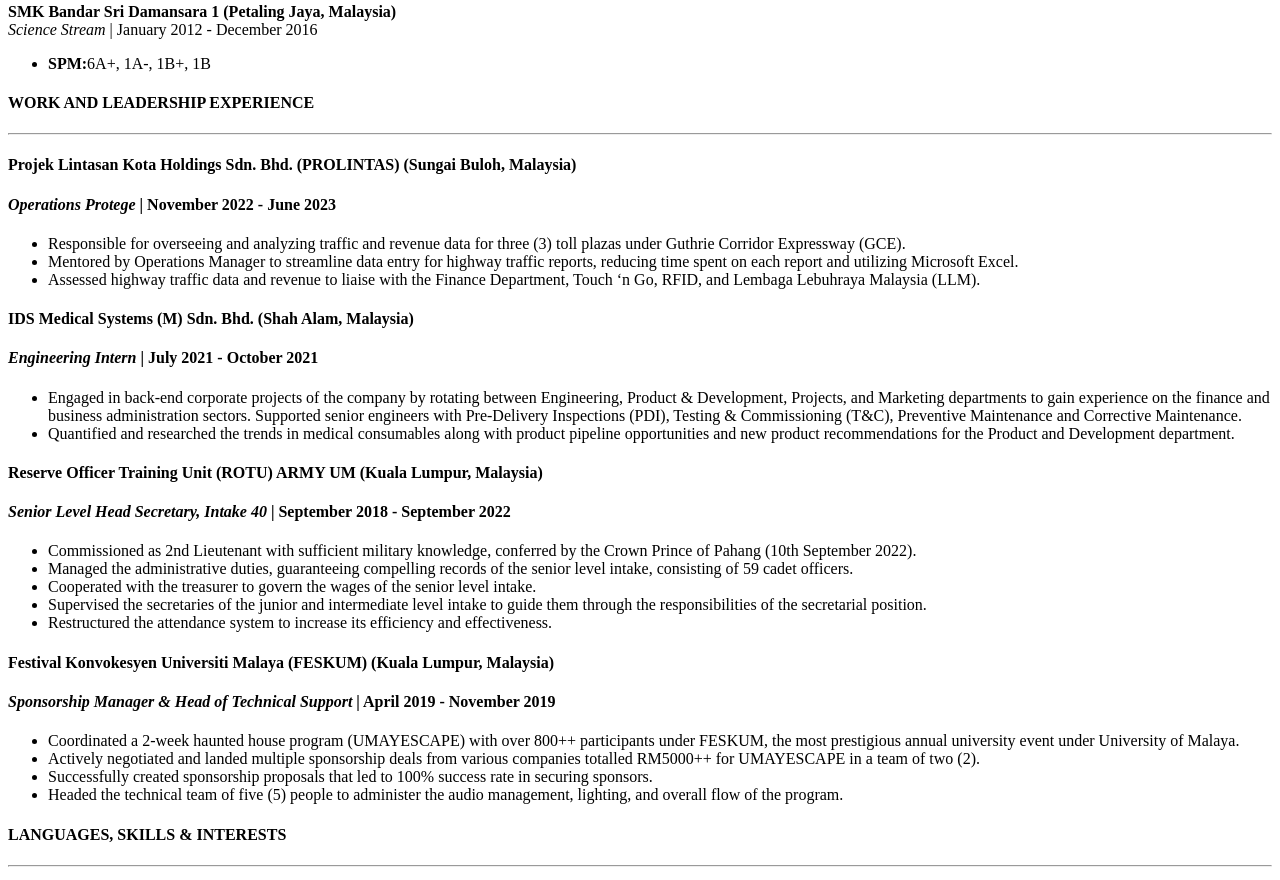
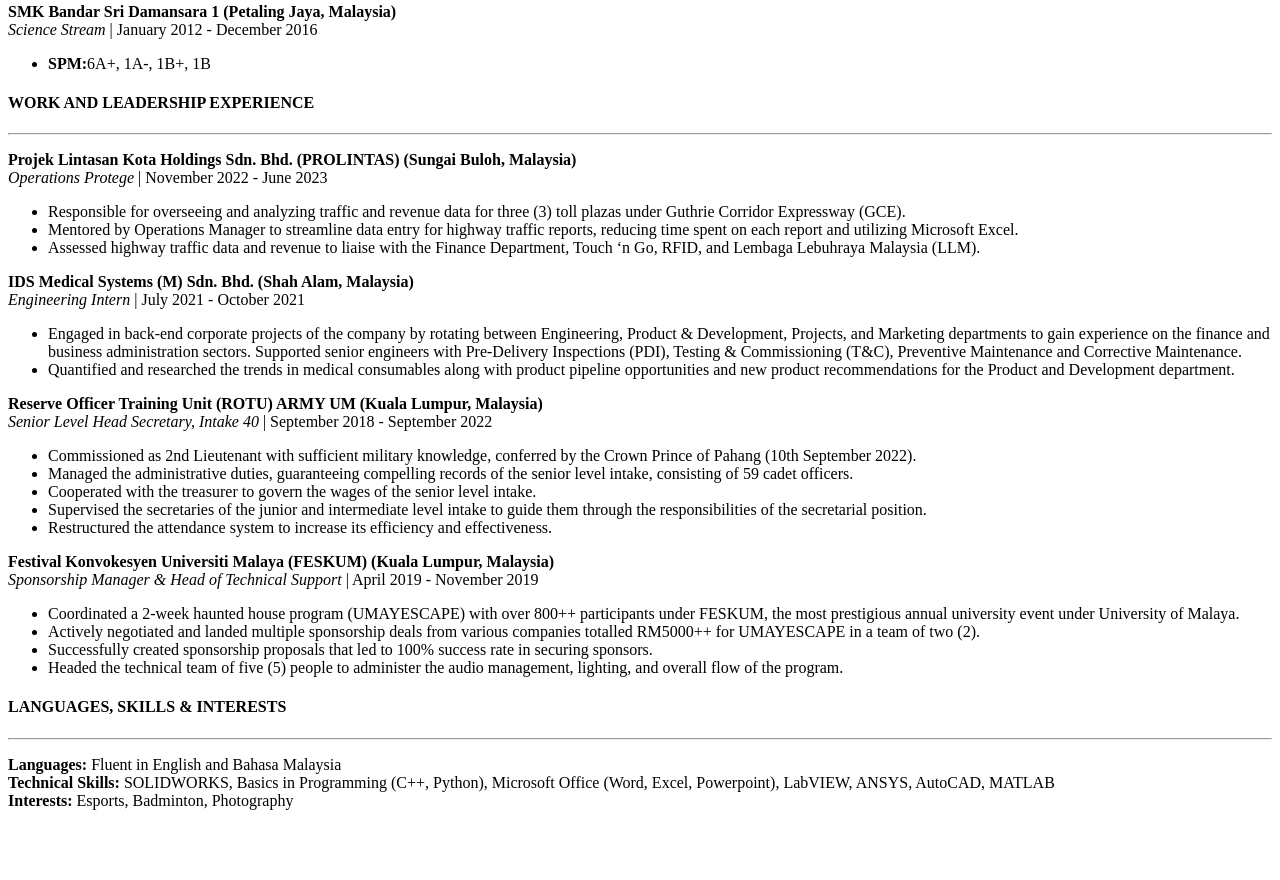
Before and after one commit to afi-hillman/set-2023-day-1, a plain HTML site: page assessment/index.html in a window 1280 px wide. Shown: the part 638-1518 px from the top of the page. After the commit the page ends 1464 px from the top, so only its background shows below. Drawn offline with Linux system fonts and the light colour scheme.

Commit message:
Assessment Day 1 updated

```diff
--- a/assessment/index.html
+++ b/assessment/index.html
@@ -44,23 +44,23 @@
     <h4>WORK AND LEADERSHIP EXPERIENCE</h4>
     <hr>
     <!-- WORK & COCURRICULUM -->
-    <p><h4>Projek Lintasan Kota Holdings Sdn. Bhd. (PROLINTAS) (Sungai Buloh, Malaysia)</h4>
-    <h4><i>Operations Protege</i> | November 2022 - June 2023</h4>
+    <p><b>Projek Lintasan Kota Holdings Sdn. Bhd. (PROLINTAS) (Sungai Buloh, Malaysia)</b>
+    <br><i>Operations Protege</i> | November 2022 - June 2023
     <ul><li>Responsible for overseeing and analyzing traffic and revenue data for three (3) toll plazas under Guthrie Corridor Expressway (GCE). </li>
     <li>Mentored by Operations Manager to streamline data entry for highway traffic reports, reducing time spent on each report and utilizing Microsoft Excel.</li>
     <li>Assessed highway traffic data and revenue to liaise with the Finance Department, Touch ‘n Go, RFID, and Lembaga Lebuhraya Malaysia (LLM).</li></ul></p>
 
 
     <!-- INTERN -->
-    <p><h4>IDS Medical Systems (M) Sdn. Bhd. (Shah Alam, Malaysia)</h4>
-    <h4><i>Engineering Intern</i> | July 2021 - October 2021</h4>
+    <p><b>IDS Medical Systems (M) Sdn. Bhd. (Shah Alam, Malaysia)</b>
+    <br><i>Engineering Intern</i> | July 2021 - October 2021
     <ul><li>Engaged in back-end corporate projects of the company by rotating between Engineering, Product & Development, Projects, and Marketing departments to gain experience on the finance and business administration sectors. Supported senior engineers with Pre-Delivery Inspections (PDI), Testing & Commissioning (T&C), Preventive Maintenance and Corrective Maintenance. </li>
     <li>Quantified and researched the trends in medical consumables along with product pipeline opportunities and new product recommendations for the Product and Development department.</li></ul></p>
 
 
     <!-- RESERVE OFFICER -->
-    <p><h4>Reserve Officer Training Unit (ROTU) ARMY UM (Kuala Lumpur, Malaysia)</h4>
-    <h4><i>Senior Level Head Secretary, Intake 40</i> | September 2018 - September 2022</h4>
+    <p><b>Reserve Officer Training Unit (ROTU) ARMY UM (Kuala Lumpur, Malaysia)</b>
+    <br><i>Senior Level Head Secretary, Intake 40</i> | September 2018 - September 2022
     <ul><li>Commissioned as 2nd Lieutenant with sufficient military knowledge, conferred by the Crown Prince of Pahang (10th September 2022).</li>
     <li>Managed the administrative duties, guaranteeing compelling records of the senior level intake, consisting of 59 cadet officers.</li>
     <li>Cooperated with the treasurer to govern the wages of the senior level intake.</li>
@@ -70,8 +70,8 @@
 
 
     <!-- UNI PROJECT LEADS -->
-    <p><h4>Festival Konvokesyen Universiti Malaya (FESKUM) (Kuala Lumpur, Malaysia)</h4>
-    <h4><i>Sponsorship Manager & Head of Technical Support</i> | April 2019 - November 2019</h4>
+    <p><b>Festival Konvokesyen Universiti Malaya (FESKUM) (Kuala Lumpur, Malaysia)</b>
+    <br><i>Sponsorship Manager & Head of Technical Support</i> | April 2019 - November 2019
     <ul><li>Coordinated a 2-week haunted house program (UMAYESCAPE) with over 800++ participants under FESKUM, the most prestigious annual university event under University of Malaya.</li>
     <li>Actively negotiated and landed multiple sponsorship deals from various companies totalled RM5000++ for UMAYESCAPE in a team of two (2).</li>
     <li>Successfully created sponsorship proposals that led to 100% success rate in securing sponsors.</li>
```
